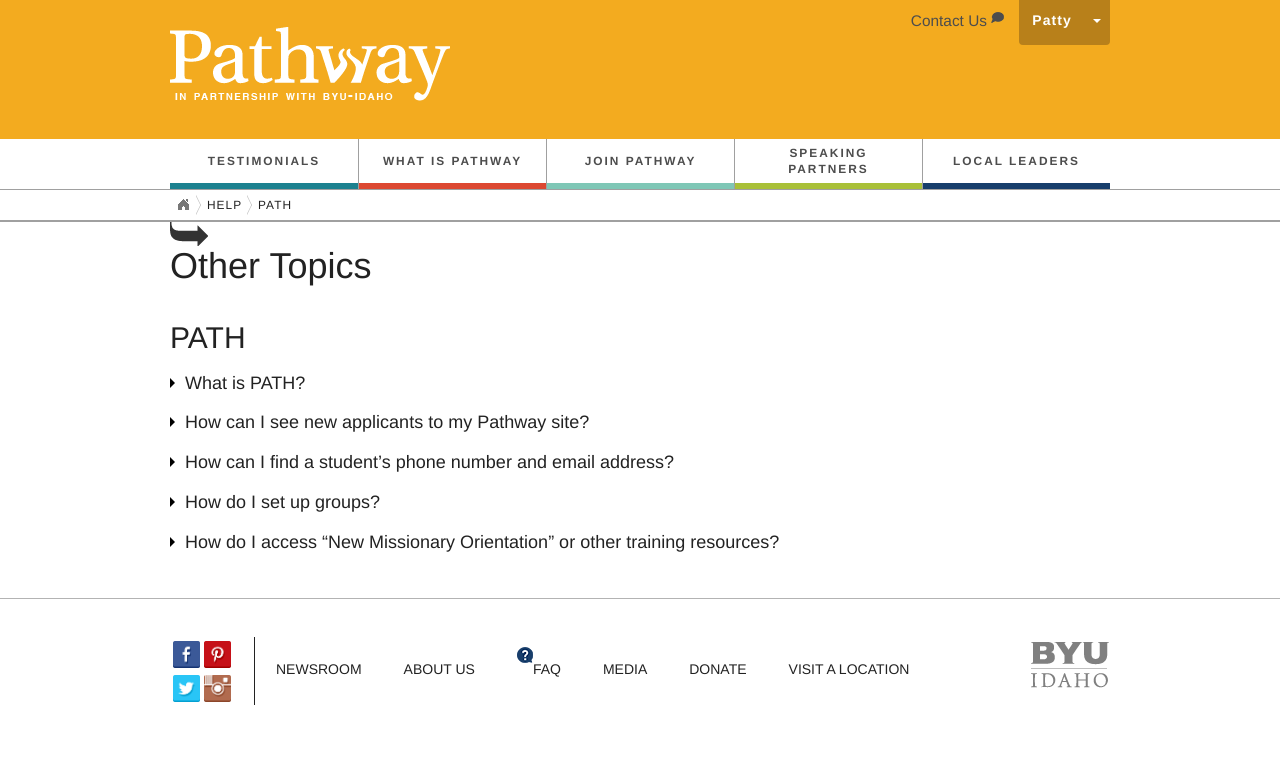
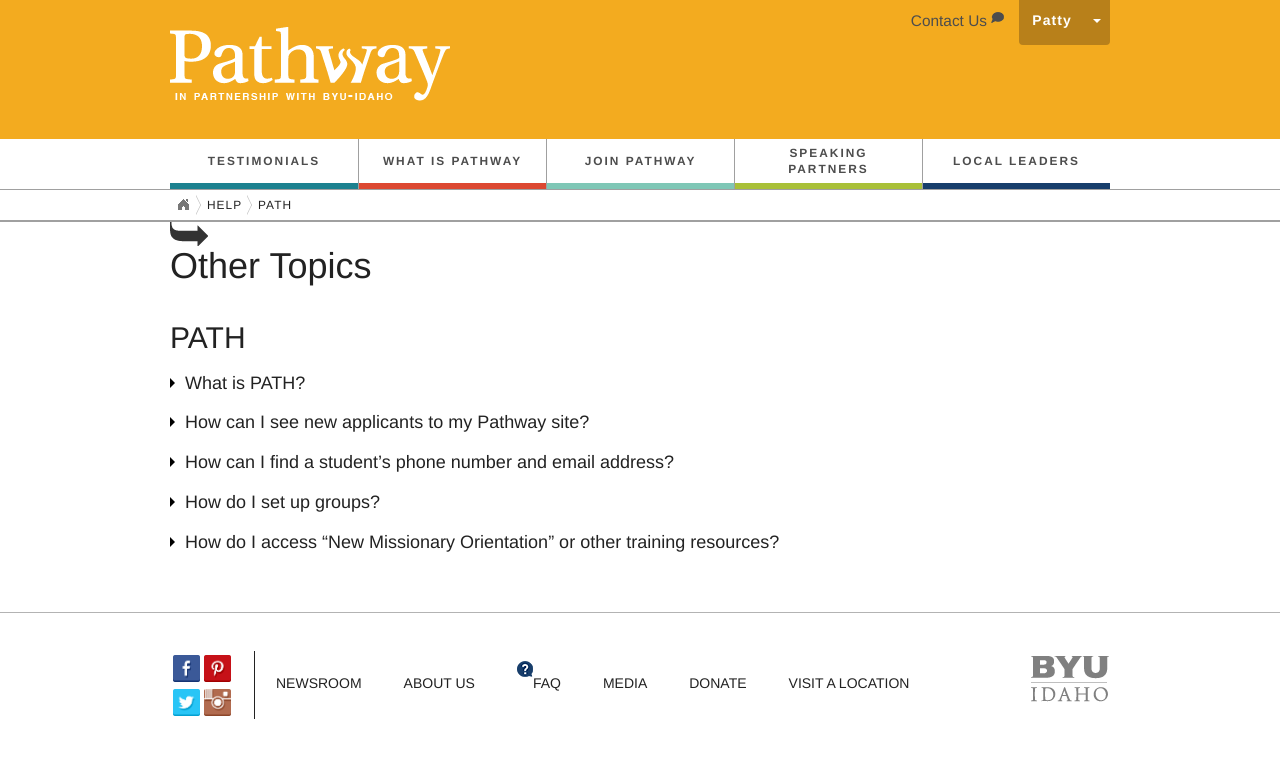
Before and after one commit to gordoman/pathway.lds.org-jekyll, a Jekyll site: the page built from jekyll-source/pages/contact-us/self-help-path.html, in a window 1280 px wide. Shown: the top 758 px of the page. Built offline with Jekyll 4.4.1, drawn with Linux system fonts in a browser that asks for light colours; nearby versions of some CDN libraries.

Commit message:
Increased padding at bottom of pages before the footer.

```diff
--- a/jekyll-source/styles/help.scss
+++ b/jekyll-source/styles/help.scss
@@ -8,6 +8,8 @@
 @import "BreadCrumb";
 
 .help-page {
+	padding-bottom: 1em;
+
 h1 {
 	margin: 16px 0;
 }
@@ -690,6 +692,7 @@
 
 .self-help-page { //WRAPPING ALL SELF HELP PAGE STYLES
 	min-height: 41%;
+	padding-bottom: 1em;
 /* Styles Here */
 h1 {
 	margin-top: 0;
```
